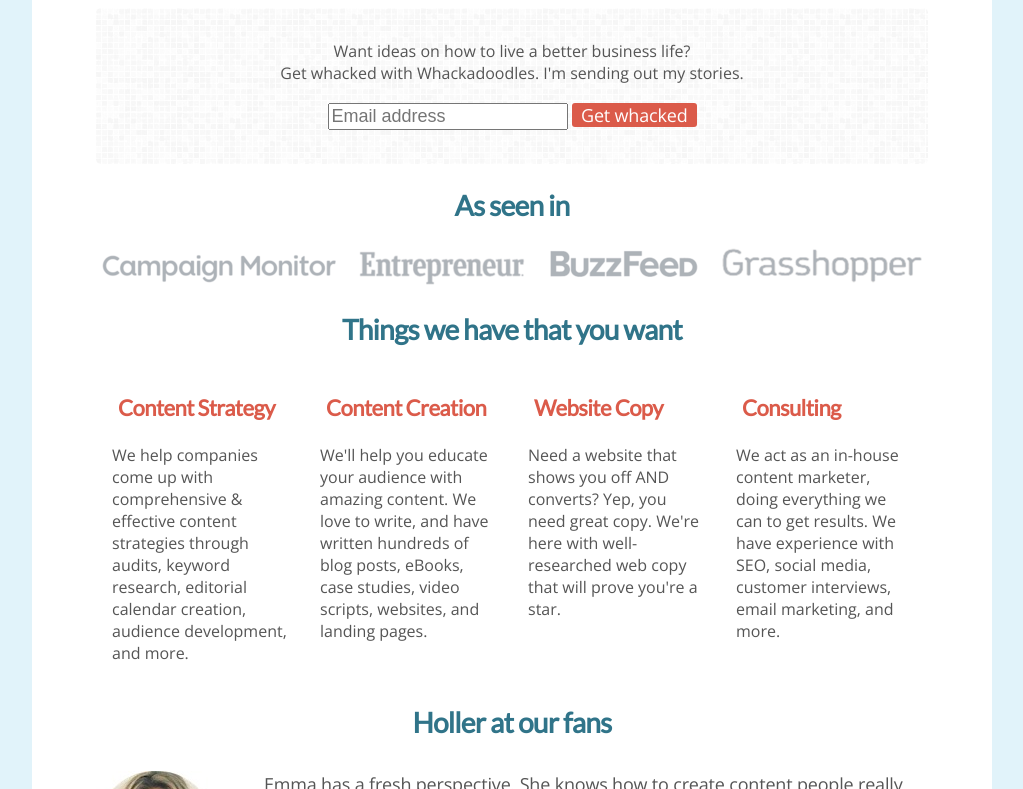
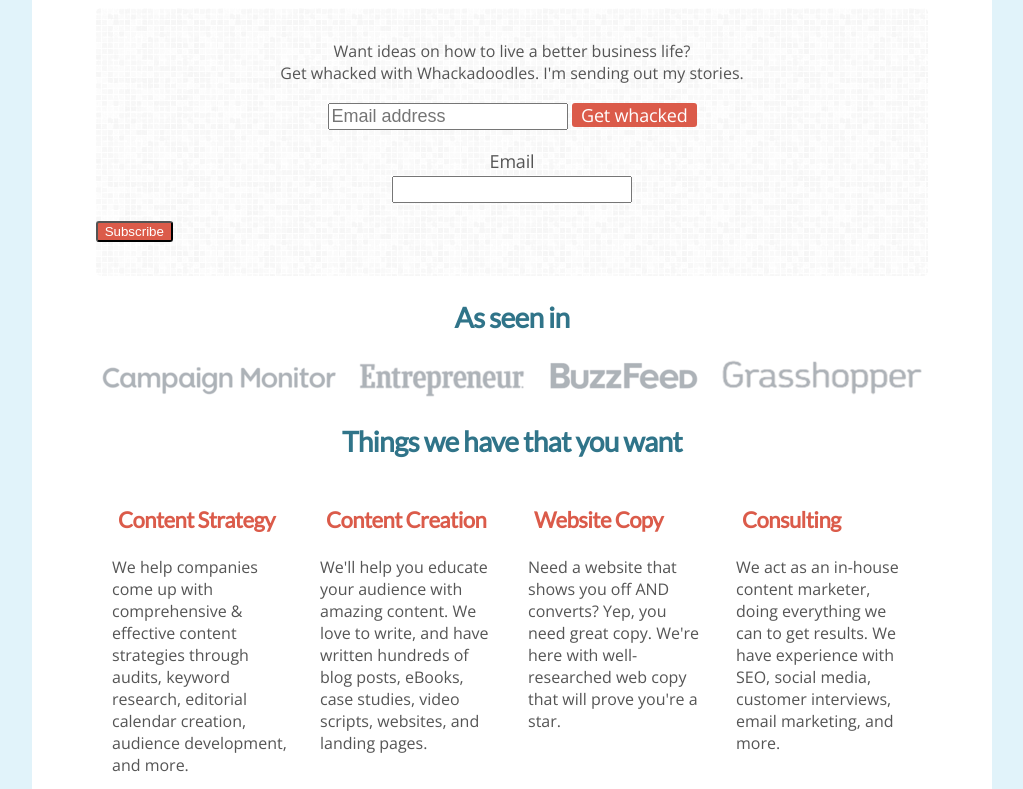
Before and after one commit to emmalepsy/emmalepsy.github.io, a Jekyll site: the page index.html, which Jekyll copies as it is, in a window 1280 px wide and 900 px high, scrolled down 725 px, cut to the strip 111-900 px from the top of the window. Shown: the whole strip, without its empty margins (128-1151 px from the left). Built offline with Jekyll 4.4.1, drawn with Linux system fonts in a browser that asks for light colours; nearby versions of some CDN libraries; a style sheet for code colours, icons or effects is not loaded.

Commit message:
Update index.html

```diff
--- a/index.html
+++ b/index.html
@@ -87,6 +87,18 @@
 <input id="fieldEmail" name="cm-bjilut-bjilut" type="email" placeholder="Email address" required />
 	<span class="btn cta" onclick="document.getElementById('subForm').submit();">Get whacked</span>
 	</p></form>
+<form id="subForm" class="js-cm-form" action="https://www.createsend.com/t/subscribeerror?description=" method="post" data-id="2BE4EF332AA2E32596E38B640E905619FDD8D5BBCD61CD06A5F609941407B740B4A061A2F32DFA71A88A86374A885633333F59509394BB86A27884DB2EEE4593">
+<p class="center">
+    <label for="fieldEmail">Email</label>
+    <br />
+    <input id="fieldEmail" name="cm-zhtukr-zhtukr" type="email" class="js-cm-email-input"
+    required />
+</p>
+<p>
+    <button class="btn cta" type="submit">Subscribe</button>
+</p>
+</form>
+<script type="text/javascript" src="https://js.createsend1.com/javascript/copypastesubscribeformlogic.js"></script>
       </div>
 
       <h2 class="center">As seen in</h2>
```
